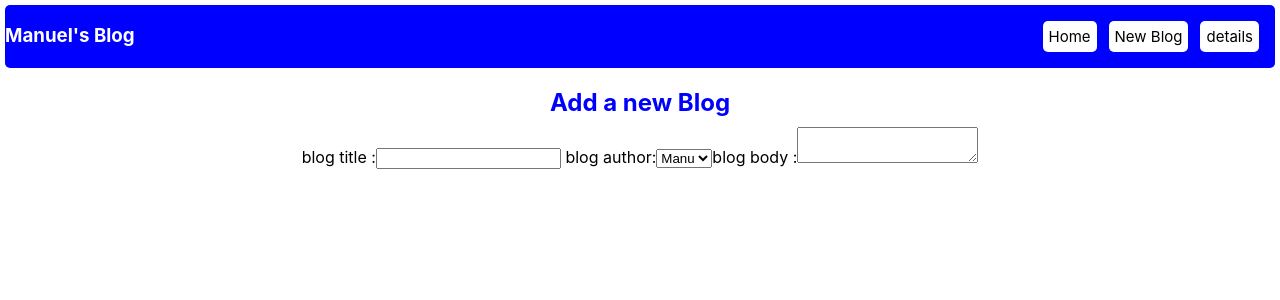
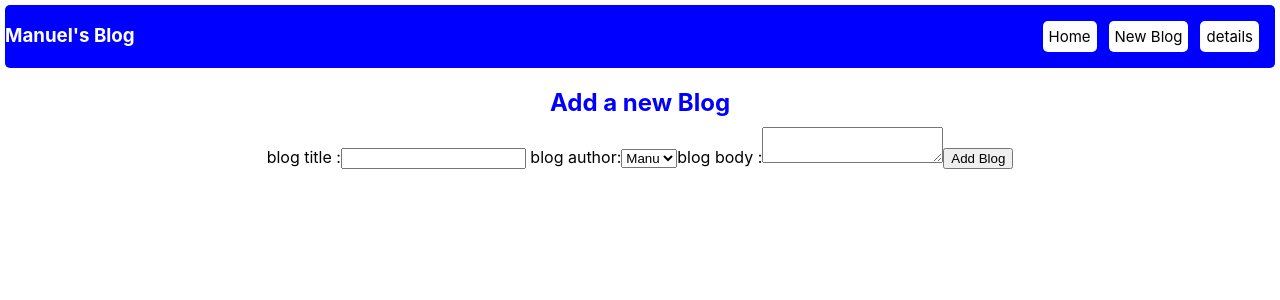
Before and after one commit to emmanuelwangila/manu-blog, a React (Create React App) app: page /new-blog in a window 1280 px wide. Shown: the top 300 px of the page. Built offline with nearby package versions, Linux system fonts and the light colour scheme.

Commit message:
boiler plate UI form

```diff
--- a/src/Create.jsx
+++ b/src/Create.jsx
@@ -29,6 +29,7 @@ const Create = () => {
           </select>
           <label>blog body :</label>
           <textarea required> </textarea>
+          <button>Add Blog</button>
         </form>
       </div>
     </div>
```
